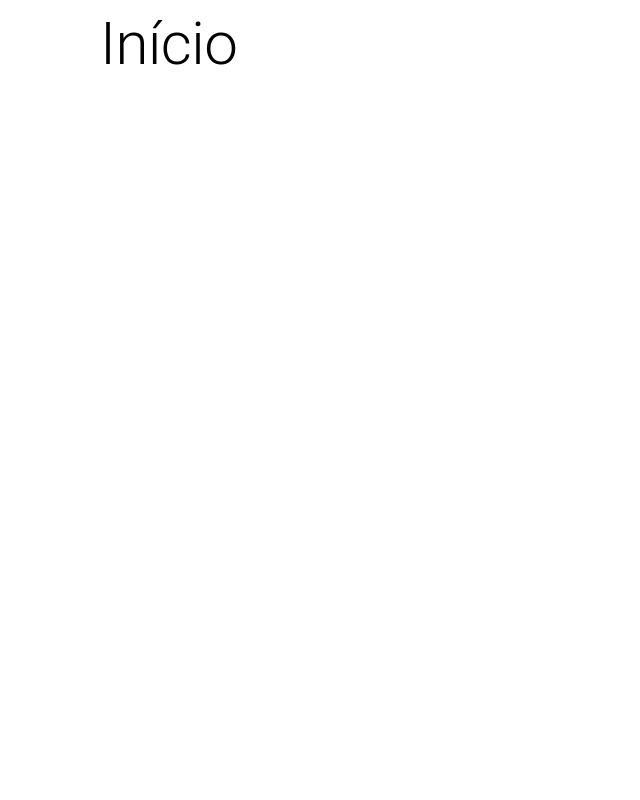
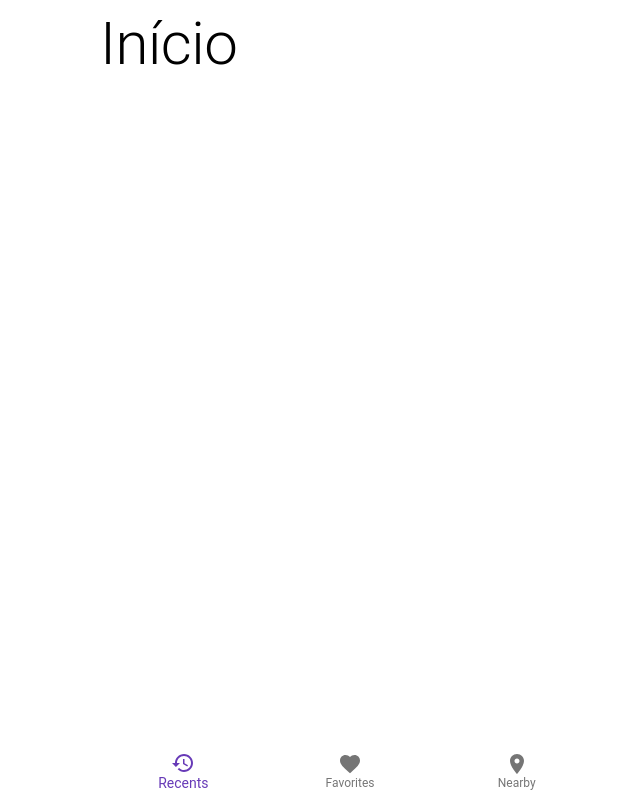
Before and after one commit to GCAS-UFF/civa-pet-web, a React (Create React App) app: page / in a window 1280 px wide. Shown: the whole page, without its empty margins (264-904 px from the left). Built offline with nearby package versions, Linux system fonts and the light colour scheme.

Commit message:
Menu Inferior inicio

```diff
--- a/src/pages/Inicio.tsx
+++ b/src/pages/Inicio.tsx
@@ -1,5 +1,6 @@
 import React from 'react';
 import { Container, Typography } from '@material-ui/core';
+import { MenuInferior } from '../components';
 
 const Inicio = () => {
   return (
@@ -7,6 +8,7 @@ const Inicio = () => {
       <Typography role="h1" variant="h2">
         Início
       </Typography>
+      <MenuInferior />
     </Container>
   );
 };
```
